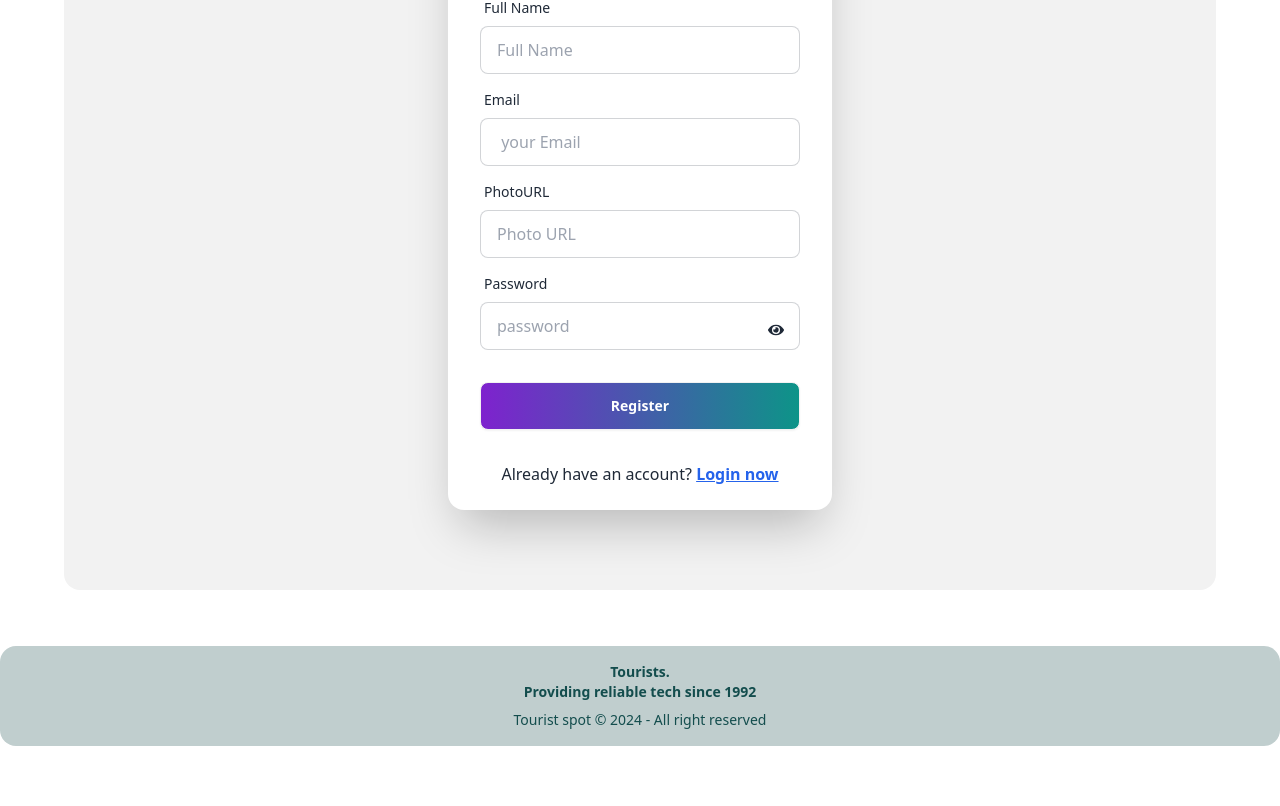
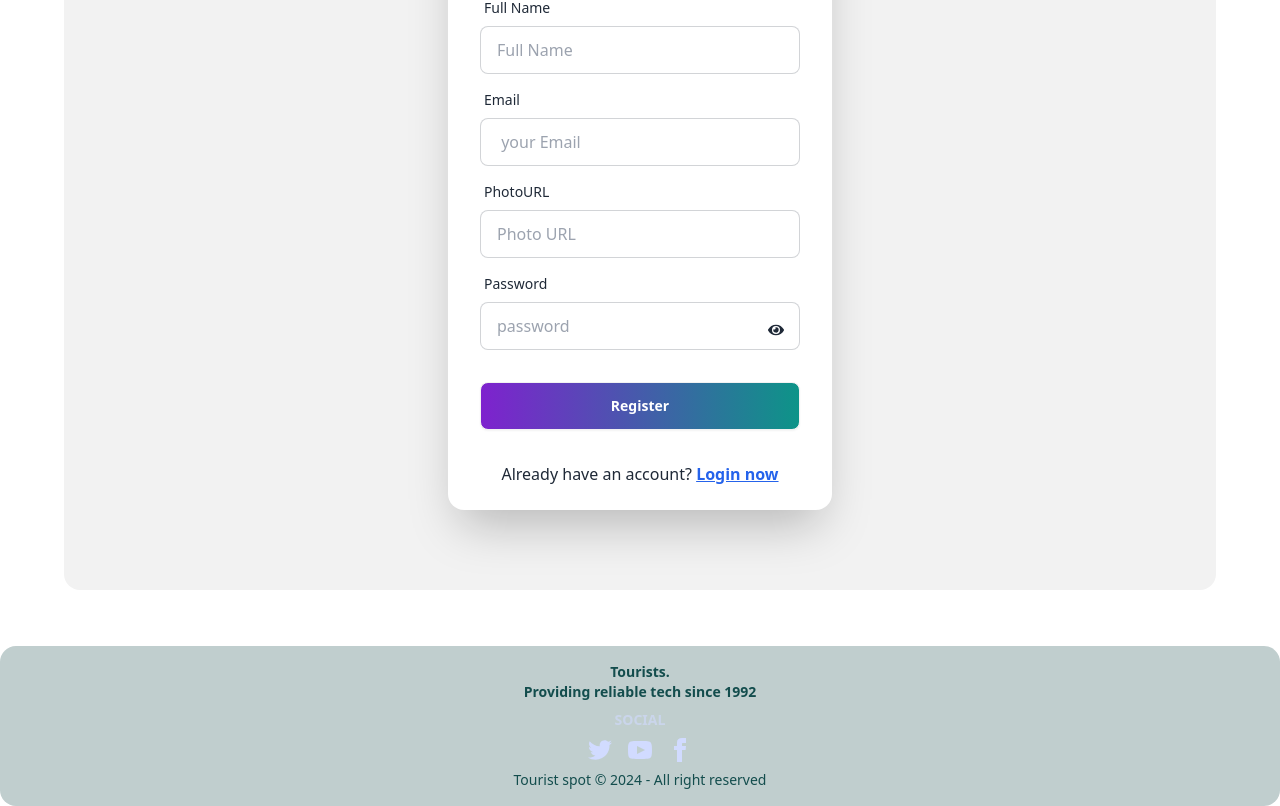
Before and after one commit to jaheda8256/pha10-tourist-client, a React (Vite) app: page /register in a window 1280 px wide. Shown: the part 336-1142 px from the top of the page. Before the commit the page ends 1082 px from the top, so only its background shows below. Built offline with nearby package versions, Linux system fonts and the light colour scheme; no server answers.

Commit message:
added icon

```diff
--- a/src/Shared/Footer/Footer.jsx
+++ b/src/Shared/Footer/Footer.jsx
@@ -10,6 +10,16 @@
     <p className="font-bold text-[#134d4d]">
       Tourists.<br/>Providing reliable tech since 1992
     </p>
+
+    <nav>
+    <h6 className="footer-title">Social</h6>
+    <div className="grid grid-flow-col gap-4">
+      <a><svg xmlns="http://www.w3.org/2000/svg" width="24" height="24" viewBox="0 0 24 24" className="fill-current"><path d="M24 4.557c-.883.392-1.832.656-2.828.775 1.017-.609 1.798-1.574 2.165-2.724-.951.564-2.005.974-3.127 1.195-.897-.957-2.178-1.555-3.594-1.555-3.179 0-5.515 2.966-4.797 6.045-4.091-.205-7.719-2.165-10.148-5.144-1.29 2.213-.669 5.108 1.523 6.574-.806-.026-1.566-.247-2.229-.616-.054 2.281 1.581 4.415 3.949 4.89-.693.188-1.452.232-2.224.084.626 1.956 2.444 3.379 4.6 3.419-2.07 1.623-4.678 2.348-7.29 2.04 2.179 1.397 4.768 2.212 7.548 2.212 9.142 0 14.307-7.721 13.995-14.646.962-.695 1.797-1.562 2.457-2.549z"></path></svg></a>
+      <a><svg xmlns="http://www.w3.org/2000/svg" width="24" height="24" viewBox="0 0 24 24" className="fill-current"><path d="M19.615 3.184c-3.604-.246-11.631-.245-15.23 0-3.897.266-4.356 2.62-4.385 8.816.029 6.185.484 8.549 4.385 8.816 3.6.245 11.626.246 15.23 0 3.897-.266 4.356-2.62 4.385-8.816-.029-6.185-.484-8.549-4.385-8.816zm-10.615 12.816v-8l8 3.993-8 4.007z"></path></svg></a>
+      <a><svg xmlns="http://www.w3.org/2000/svg" width="24" height="24" viewBox="0 0 24 24" className="fill-current"><path d="M9 8h-3v4h3v12h5v-12h3.642l.358-4h-4v-1.667c0-.955.192-1.333 1.115-1.333h2.885v-5h-3.808c-3.596 0-5.192 1.583-5.192 4.615v3.385z"></path></svg></a>
+    </div>
+  </nav>
+
     <p className="text-[#134d4d]">Tourist spot © 2024 - All right reserved</p>
   </aside>
 
--- a/src/components/MyList/MyList.jsx
+++ b/src/components/MyList/MyList.jsx
@@ -59,7 +59,7 @@
   return (
     <div>
       <Navbar></Navbar>
-      <h1 className="text-4xl bg-[#c0cece] text-[#195e5e] p-4 font-pop font-bold text-center mt-8">My List</h1>
+      <h1 className="text-4xl bg-[#c0cece] text-[#195e5e] lg:p-4 font-pop font-bold text-center mt-8">My List</h1>
       <div className="overflow-x-auto mb-20 h-[200px] shadow-2xl bg-[#6fafaf] text-[#195e5e]">
   <table className="table">
     {/* head */}
```
